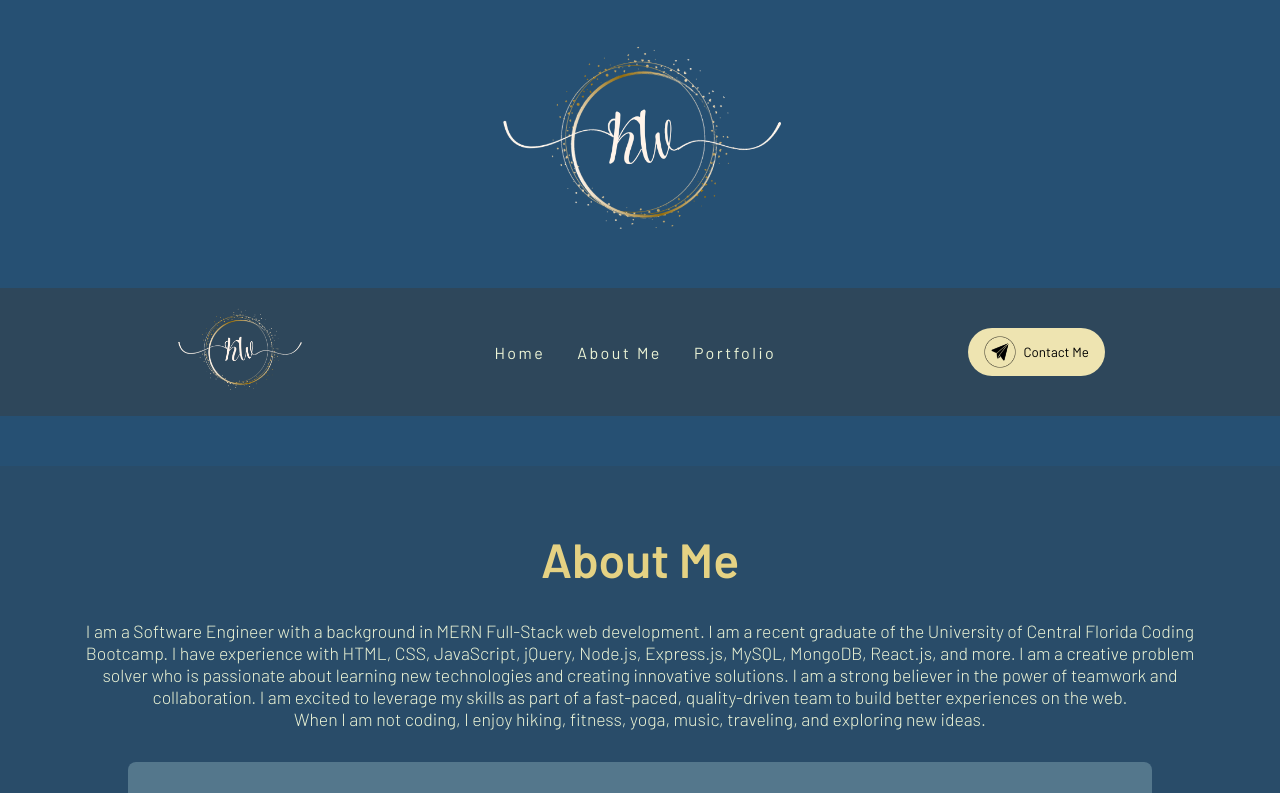
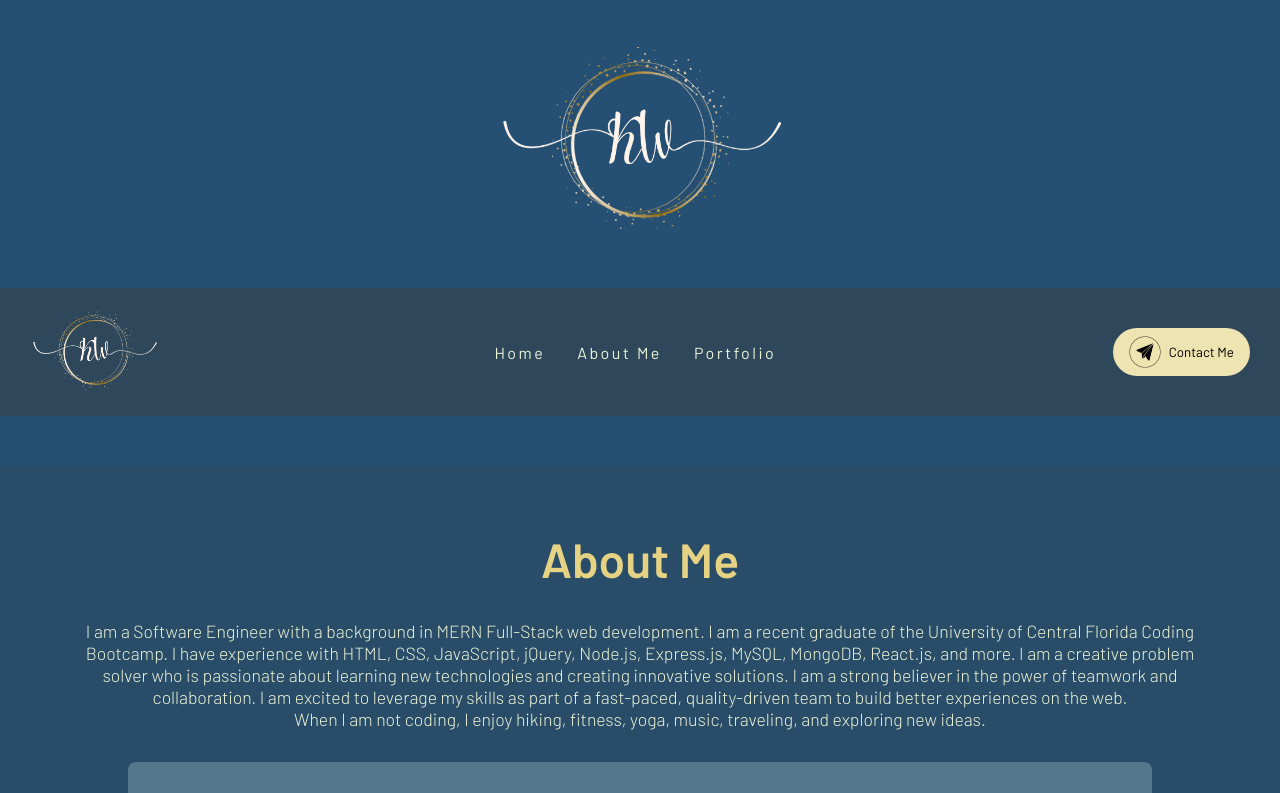
Before and after one commit to kwaters3/Portfolio-Profile-React, a React (Create React App) app: page /aboutMe in a window 1280 px wide. Shown: the top 793 px of the page. Built offline with nearby package versions, Linux system fonts and the light colour scheme.

Commit message:
updates to navbar to position correctly

```diff
--- a/src/components/AboutMe/aboutme.js
+++ b/src/components/AboutMe/aboutme.js
@@ -3,6 +3,7 @@ import './AboutMe.css';
 import FullStack from '../../assets/fullstack.png';
 import FrontEnd from '../../assets/frontend.png';
 import BackEnd from '../../assets/backend.png';
+
 
 const About = () => {
   return (
--- a/src/components/Header/Header.css
+++ b/src/components/Header/Header.css
@@ -5,6 +5,7 @@
   justify-content: center;
   margin: 0 auto;
   padding: 0 1rem;
+  z-index: 20000000;
 }
 
 .logoHeader {
--- a/src/components/Navbar/Navigation.css
+++ b/src/components/Navbar/Navigation.css
@@ -1,14 +1,13 @@
 .navbar {
-   /* margin: 0 auto; */
   display: flex;
-  flex-direction: row;
-  flex-wrap: wrap;
+  justify-content: space-between;
   align-items: center;
-  justify-content: space-evenly;
   position: sticky;
   top: 0;
+  width: 100%;
+  padding: 0px 30px;
+  background-color: rgb(46, 71, 91);
   z-index: 1000;
-  background-color: rgb(46, 71, 91);
 }
 
 .logoNav {
--- a/src/components/Navbar/Navigation.js
+++ b/src/components/Navbar/Navigation.js
@@ -14,17 +14,17 @@ const Navbar = () => {
       <nav className="navbar">
         <img src={logo} alt="logo" className="logoNav" />
         <div className="desktopMenu">
-          <ScrollLink className="navbarLinks"  to="intro" smooth={true} duration={500} onClick={scrollToTop}>
+          <ScrollLink className="navbarLinks"  to="intro" offset={-50} smooth={true} duration={500} onClick={scrollToTop}>
             Home
           </ScrollLink>
-          <ScrollLink className="navbarLinks" to="aboutMe" smooth={true} duration={500}>
+          <ScrollLink className="navbarLinks" to="aboutMe" offset={50} smooth={true} duration={500}>
             About Me
           </ScrollLink>
-          <ScrollLink className="navbarLinks" to="portfolio" smooth={true} duration={500}>
+          <ScrollLink className="navbarLinks" to="portfolio" offset={75} smooth={true} duration={500}>
             Portfolio
           </ScrollLink>
         </div>
-        <button className="contactMeBtn" onClick={() => {document.getElementById('contact').scrollIntoView({behavior: 'smooth'});
+        <button className="contactMeBtn" onClick={() => {document.getElementById('contact').scrollIntoView({behavior: 'smooth', offset: 50});
       }}>
           <img src={contactImg} alt="contact image" className="contactMeImg" /> Contact Me
         </button>
@@ -34,33 +34,3 @@ const Navbar = () => {
 };
 
 export default Navbar;
-
-
-
-
-
-// import React from "react";
-// import "./Navigation.css";
-// import logo from "../../assets/logo.png";
-// import contactImg from "../../assets/contact.png";
-// import { Link } from "react-scroll";
-
-// const Navbar = () => {
-//   return (
-//     <nav className="navbar">
-//       <img src={logo} alt="logo" className="logoNav" />
-//       <div className="desktopMenu">
-//         <Link className="navbarLinks">Home</Link>
-//         <Link className="navbarLinks">About Me</Link>
-//         <Link className="navbarLinks">Portfolio</Link>
-//         {/* <Link className="navbarLinks">Resume</Link> */}
-//       </div>
-//       <button className="contactMeBtn">
-//         <img src={contactImg} alt="contact image" className="contactMeImg" />{" "}
-//         Contact Me
-//       </button>
-//     </nav>
-//   );
-// };
-
-// export default Navbar;
```
